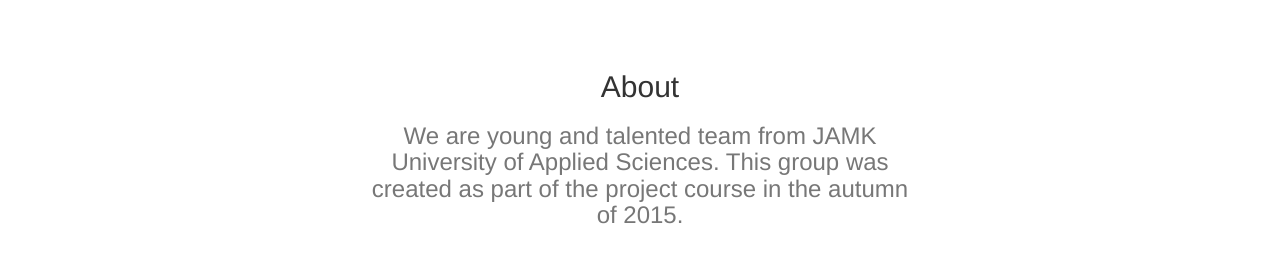
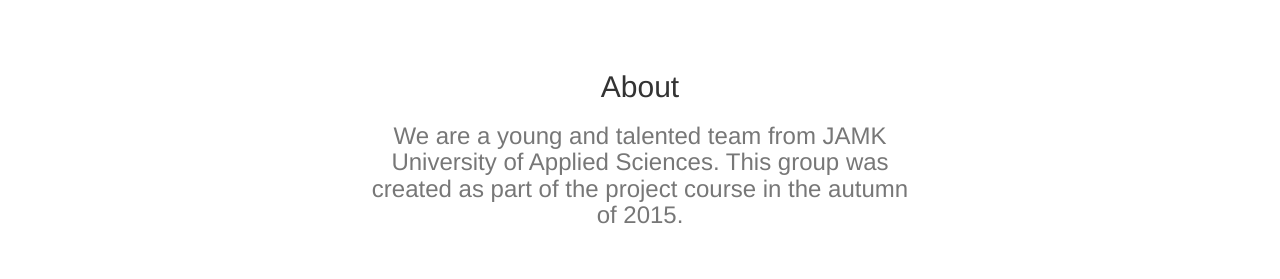
Before and after one commit to RiQuuu/deviweb, a plain HTML site: page index_en.html in a window 1280 px wide. Shown: the part 1000-1279 px from the top of the page. Drawn offline with nearby package versions, Linux system fonts and the light colour scheme; a web font is replaced by a local one.

Commit message:
fixed 'a' typo

```diff
--- a/index_en.html
+++ b/index_en.html
@@ -79,7 +79,7 @@
             <div class="row">
                 <div class="col-sm-6 col-sm-offset-3 text-center">
                     <h2 class="section-heading">About</h2>
-                    <h3 class="section-subheading text-muted">We are young and talented team from JAMK University of Applied Sciences.
+                    <h3 class="section-subheading text-muted">We are a young and talented team from JAMK University of Applied Sciences.
 					This group was created as part of the project course in the autumn of 2015.</h3>
                 </div>
             </div>
```
